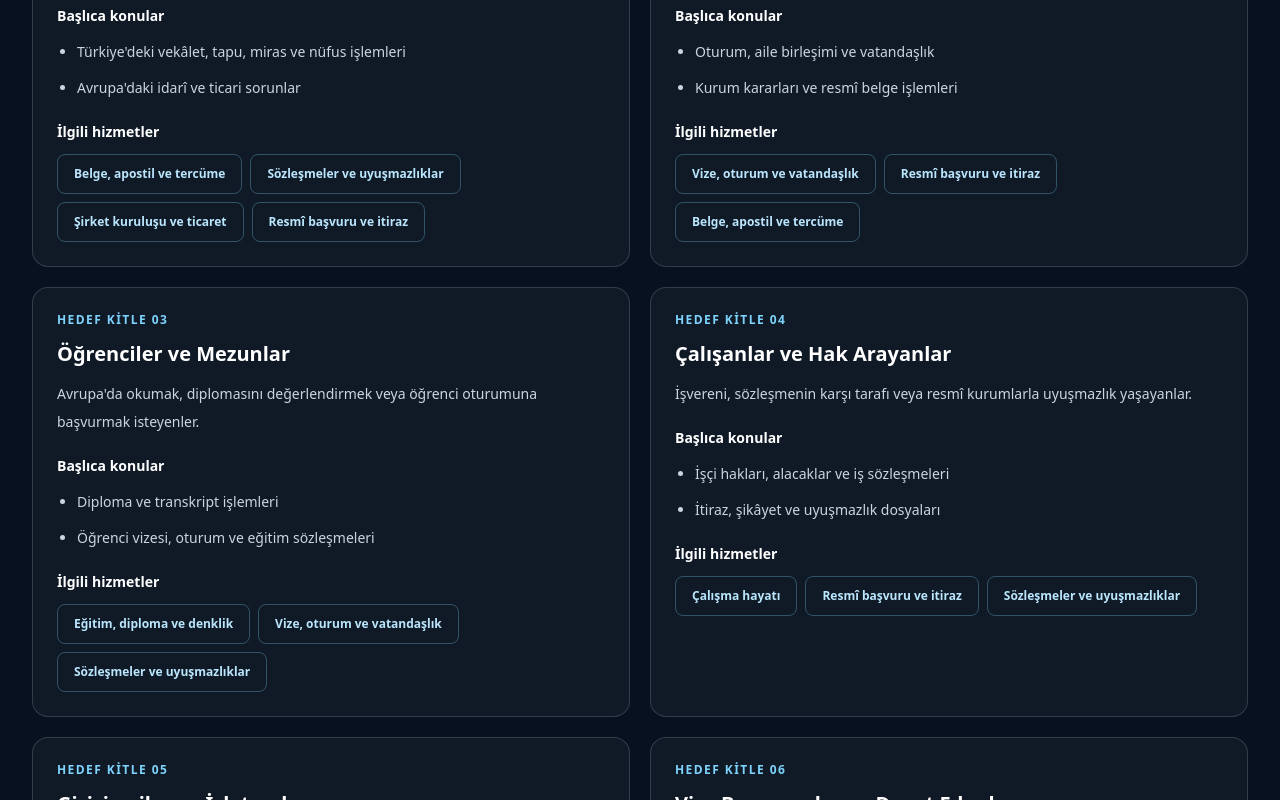
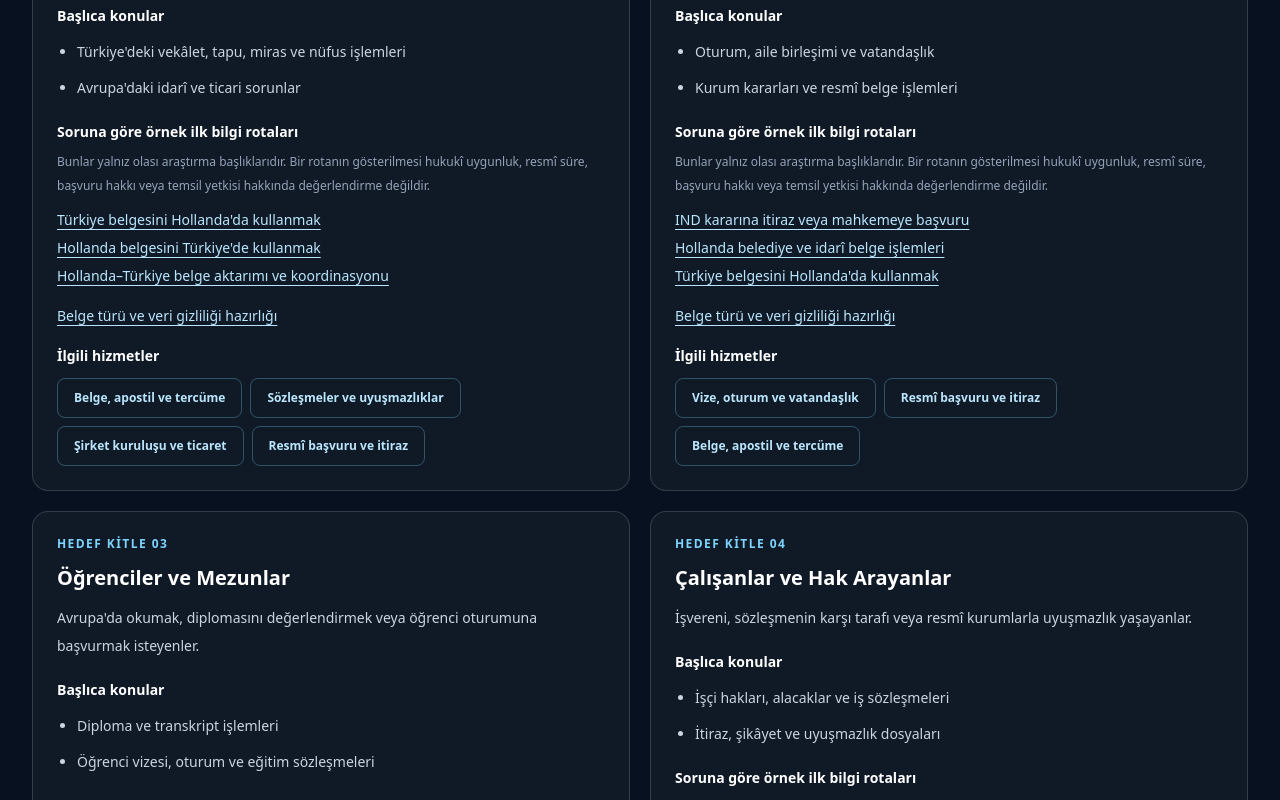
Before and after one commit to netadalet-oss/avofis-platform, a Next.js app in the folder portal/: page /kimler-icin in a window 1280 px wide. Shown: the part 760-1560 px from the top of the page. Built offline with nearby package versions, Linux system fonts and the light colour scheme; no server answers.

Commit message:
feat(AV-044): connect each audience to 12 canonical issue journeys and no-upload document preparation

```diff
--- a/portal/src/app/kimler-icin/page.tsx
+++ b/portal/src/app/kimler-icin/page.tsx
@@ -4,6 +4,8 @@ import { SiteHeader } from "@/components/site-header";
 import { SiteFooter } from "@/components/site-footer";
 import { audiences } from "@/lib/avofis-site";
 import { SERVICES } from "@/lib/service-catalog";
+import { journeys } from "@/lib/journeys";
+import { audienceFirstPaths } from "@/lib/audience-journey-map";
 
 export const metadata: Metadata = {
   title: "Kimler için? | AVOfis",
@@ -13,6 +15,7 @@ export const metadata: Metadata = {
 
 const groups = audiences;
 const servicesBySlug = new Map(SERVICES.map(item => [item.slug, item] as const));
+const journeysById = new Map(journeys.map(item => [item.id, item] as const));
 
 export default function AudiencesPage() {
   return (
@@ -58,6 +61,32 @@ export default function AudiencesPage() {
               <ul className="mt-3 list-disc space-y-2 pl-5 text-sm leading-7 text-slate-300">
                 {group.needs.map(need => <li key={need.tr}>{need.tr}</li>)}
               </ul>
+              <h3 className="mt-5 text-sm font-semibold text-white">
+                Soruna göre örnek ilk bilgi rotaları
+              </h3>
+              <p className="mt-2 text-xs leading-6 text-slate-400">
+                Bunlar yalnız olası araştırma başlıklarıdır. Bir rotanın gösterilmesi
+                hukukî uygunluk, resmî süre, başvuru hakkı veya temsil yetkisi
+                hakkında değerlendirme değildir.
+              </p>
+              <ul className="mt-3 space-y-2 text-sm">
+                {(audienceFirstPaths[group.slug] ?? []).map(id => {
+                  const journey = journeysById.get(id);
+                  return journey ? (
+                    <li key={id}>
+                      <Link href={"/islemler#" + id}
+                        className="text-sky-200 underline underline-offset-4">
+                        {journey.title.tr}
+                      </Link>
+                    </li>
+                  ) : null;
+                })}
+              </ul>
+              <div className="mt-5 text-sm">
+                <Link href="/belge-hazirlik" className="text-sky-200 underline underline-offset-4">
+                  Belge türü ve veri gizliliği hazırlığı
+                </Link>
+              </div>
               <h3 className="mt-5 text-sm font-semibold text-white">İlgili hizmetler</h3>
               <ul className="mt-3 flex flex-wrap gap-2">
                 {group.serviceSlugs.map(slug => {
```
